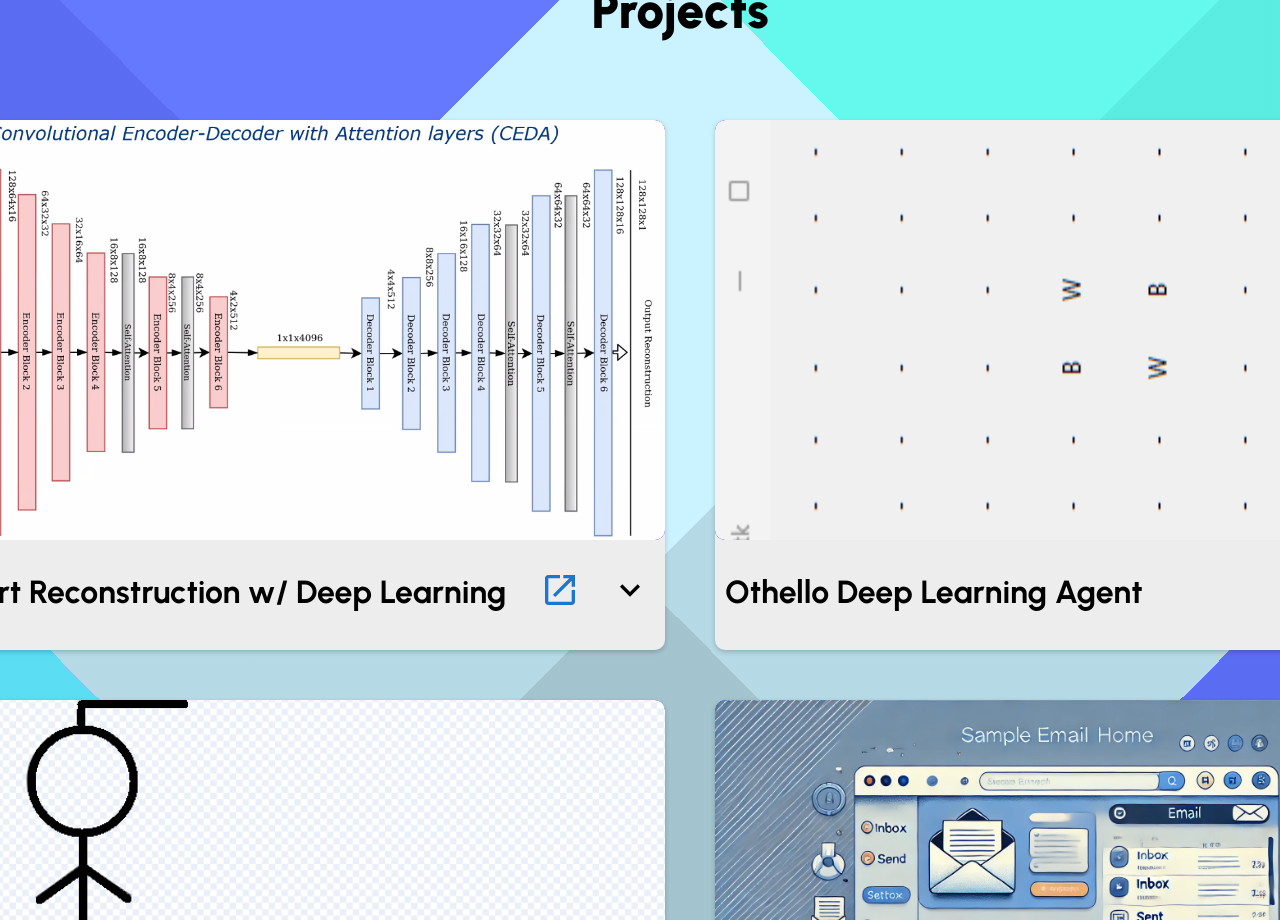
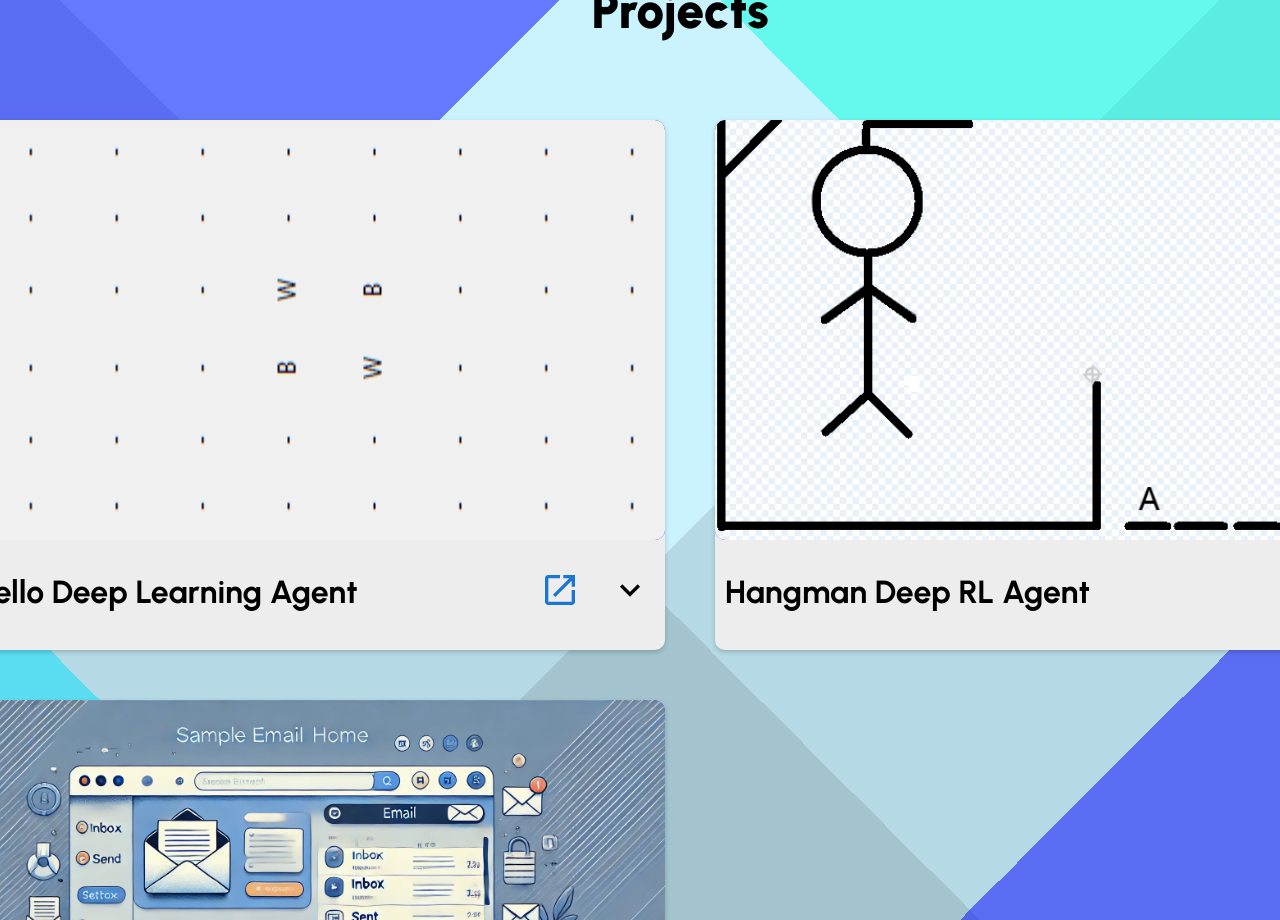
Before and after one commit to aburrell1/aburrell1.github.io, a React (Vite) app: page / in a window 1280 px wide. Shown: the part 2300-3220 px from the top of the page. Built offline with nearby package versions, Linux system fonts and the light colour scheme.

Commit message:
Removed confidential projects

```diff
--- a/src/components/Projects.jsx
+++ b/src/components/Projects.jsx
@@ -69,11 +69,11 @@ const twoDes = "description";
 const Grid = () => {
     return (
         <GridFrame>
-            <ProjectSnippet
-                title="Heart Reconstruction w/ Deep Learning"
+            {/* <ProjectSnippet
+                title="Heart Reconstruction with Deep Learning"
                 description={twoDes}
                 imgSource="src/components/images/ceda.png"
-                link="https://rednova25.github.io/fit_senior_project/" />
+                link="https://rednova25.github.io/fit_senior_project/" /> */}
             <ProjectSnippet
                 title="Othello Deep Learning Agent"
                 description={othelloProjectDescription}
```
